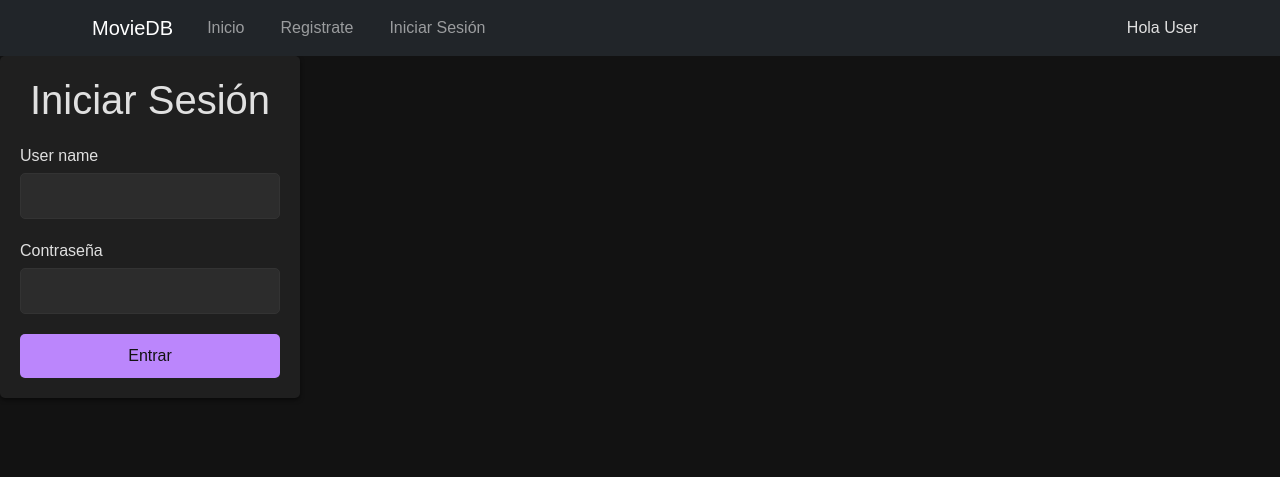
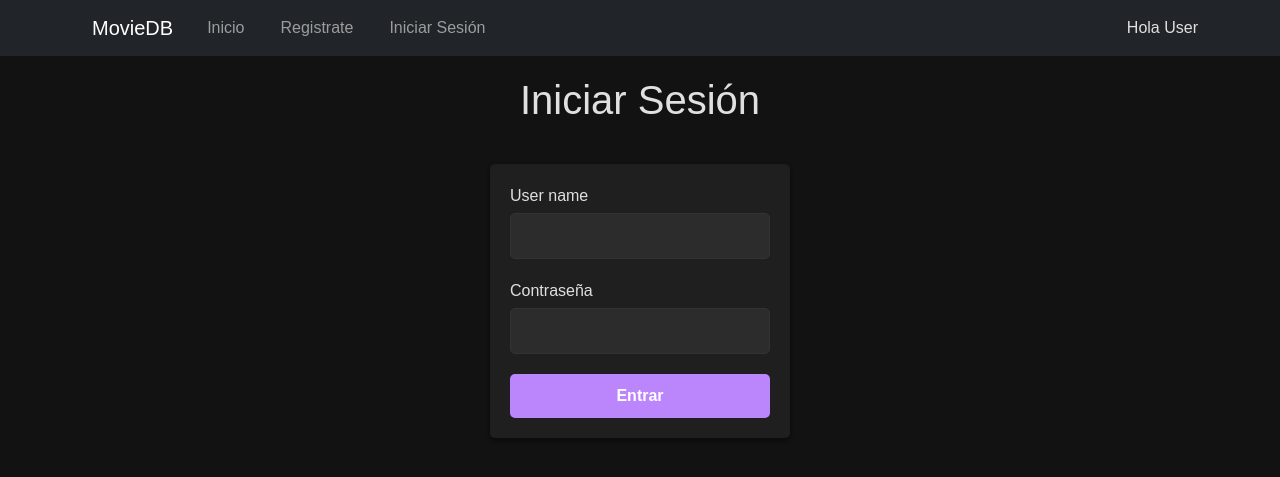
Before and after one commit to papercri/movie-db-php, a PHP site: page /frontend/login.php in a window 1280 px wide. Shown: the top 477 px of the page. Run offline with PHP 8.4, Linux system fonts and the light colour scheme.

Commit message:
some fixes

```diff
--- a/frontend/edit_movie.php
+++ b/frontend/edit_movie.php
@@ -17,9 +17,9 @@ require '../backend/edit_movie.php';
 <body>
 <?php include 'navbar.php'; ?>
     <main>
-    <div class="container add-movie">
+    <div class="container form-container">
         <h1>Editar Película</h1>
-        <form method="POST">
+        <form method="POST" class="w80">
             <div class="form-group">
                 <label class="form-label">Título</label>
                 <input type="text" name="title" class="form-control" value="<?= $movie['title'] ?>" required>
--- a/frontend/index.php
+++ b/frontend/index.php
@@ -20,7 +20,7 @@ session_start();
         <!-- Fila de tarjetas de películas -->
         <div class="show-movies">
             <?php foreach ($movies as $movie): ?>
-                <div class="col col-md-4 col-12">
+
                     <!-- Tarjeta de película -->
                     <div class="movie-card">
                         <img src=<?=$movie['poster'] ?> class="card-img-top" alt="<?= $movie['title'] ?>">
@@ -33,7 +33,7 @@ session_start();
                             </button>
                         </div>
                     </div>
-                </div>
+
 
             <!-- Modal Details -->
 
--- a/frontend/login.php
+++ b/frontend/login.php
@@ -14,8 +14,11 @@ require '../backend/login.php';
 </head>
 <body>
 <?php include 'navbar.php'; ?>
-    <div class="login-container">
-        <h1>Iniciar Sesión</h1>
+    <main>
+    <div class="container ">
+    <h1>Iniciar Sesión</h1>
+    <div class="form-container">
+
         <form action="../backend/login.php" method="POST">
             <label for="username">User name</label>
             <input type="text" id="username" name="username" required>
@@ -23,8 +26,10 @@ require '../backend/login.php';
             <label for="password">Contraseña</label>
             <input type="password" id="password" name="password" required>
 
-            <button type="submit">Entrar</button>
+            <button type="submit" class="btn btn-primary w100">Entrar</button>
         </form>
     </div>
+    </div>
+    </main>
 </body>
 </html>
--- a/frontend/user.php
+++ b/frontend/user.php
@@ -21,7 +21,7 @@ require '../backend/user_movies.php';
         <h1>Mis Películas</h1>
         <div class="show-movies">
             <?php foreach ($movies as $movie): ?>
-                <div class="col col-md-4 col-12">
+
                     <div class="movie-card">
                         <img src="<?= $movie['poster'] ?>" class="card-img-top" alt="<?= $movie['title'] ?>">
                         <div class="card-body">
@@ -35,7 +35,7 @@ require '../backend/user_movies.php';
                             <a href="../backend/delete_movie.php?id=<?= $movie['id'] ?>" class="btn btn-danger" onclick="return confirm('¿Seguro que quieres eliminar esta película?');">Eliminar</a>
                         </div>
                     </div>
-                </div>
+
 
                 <!-- Modal Details -->
 
--- a/public/css/styles.css
+++ b/public/css/styles.css
@@ -5,8 +5,14 @@ body {
     color: #e0e0e0;
     margin: 0;
     padding: 0;
+
   }
-
+  * {
+    box-sizing: border-box;
+  }
+  .w80{
+    width:80%
+  }
   main .container{
     max-width: 1140px;
     display:flex;
@@ -27,9 +33,8 @@ body {
     margin-top:20px;
   }
   main .show-movies{
-    display:flex;
-    align-items:stretch;
-    justify-content: center;
+    grid-template-columns: repeat(4, 1fr);
+    display:grid;
     column-gap: 20px;
   }
   .add-movie .btn.w100{
@@ -104,13 +109,18 @@ body {
     border: 1px solid #333;
     border-radius: 5px;
     padding: 20px;
-    margin: 20px 0;
+    align-self: stretch;
     box-shadow: 0 2px 4px rgba(0, 0, 0, 0.5);
+    display: flex;
+    flex-direction: column;
+    align-items: center;
   }
 
   .movie-card img {
     max-width: 100%;
     border-radius: 5px;
+    width:auto;
+    max-height: 300px;
   }
 
   .movie-card h2 {
@@ -153,26 +163,28 @@ body {
     }
   }
 
-.login-container {
+.form-container {
     background-color: #1f1f1f;
     padding: 20px;
+    margin-top:20px;
+    margin-bottom:20px;
     border-radius: 5px;
     box-shadow: 0 2px 4px rgba(0, 0, 0, 0.5);
     width: 300px;
     text-align: center;
   }
 
-  .login-container h1 {
+  .form-container h1 {
     margin-bottom: 20px;
   }
 
-  .login-container label {
+  .form-container label {
     display: block;
     margin-bottom: 5px;
     text-align: left;
   }
 
-  .login-container input {
+  .form-container input, .form-container textarea  {
     width: 100%;
     padding: 10px;
     margin-bottom: 20px;
@@ -181,20 +193,12 @@ body {
     background-color: #2c2c2c;
     color: #e0e0e0;
   }
-
-  .login-container button {
-    background-color: #bb86fc;
-    color: #121212;
-    border: none;
-    padding: 10px 20px;
-    cursor: pointer;
-    border-radius: 5px;
-    width: 100%;
+  .form-container button.w100{
+    width:100%
   }
 
-  .login-container button:hover {
-    background-color: #3700b3;
-  }
+
+
 .modal-content{
   background-color: #1f1f1f;
   border: 1px solid #333;
```
Also changed, not shown: backend/add_movie.php (+7 -6 lines), backend/edit_movie.php (+7 -5 lines), frontend/add_movie.php (+4 -3 lines), frontend/register.php (+8 -3 lines).
